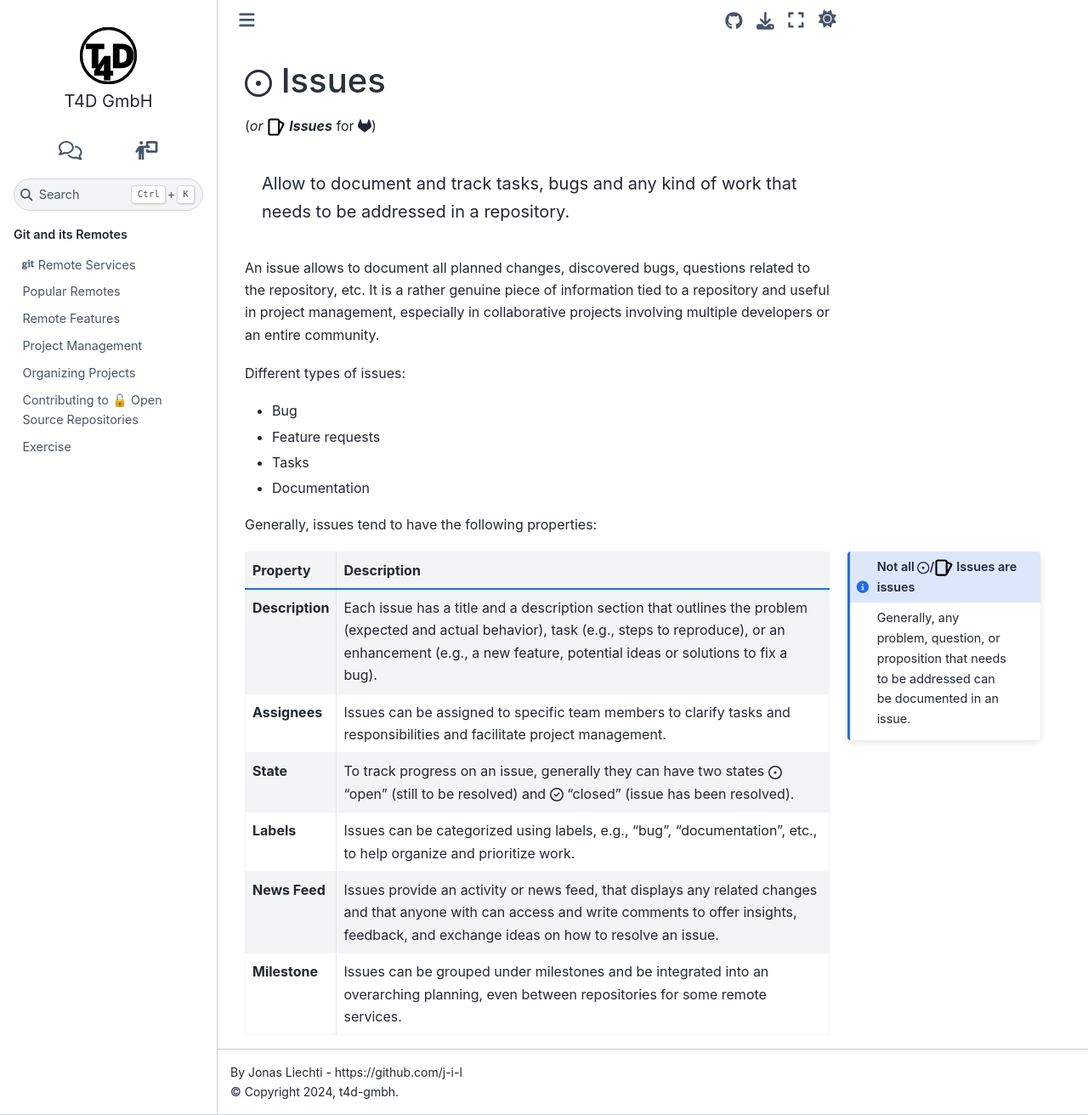
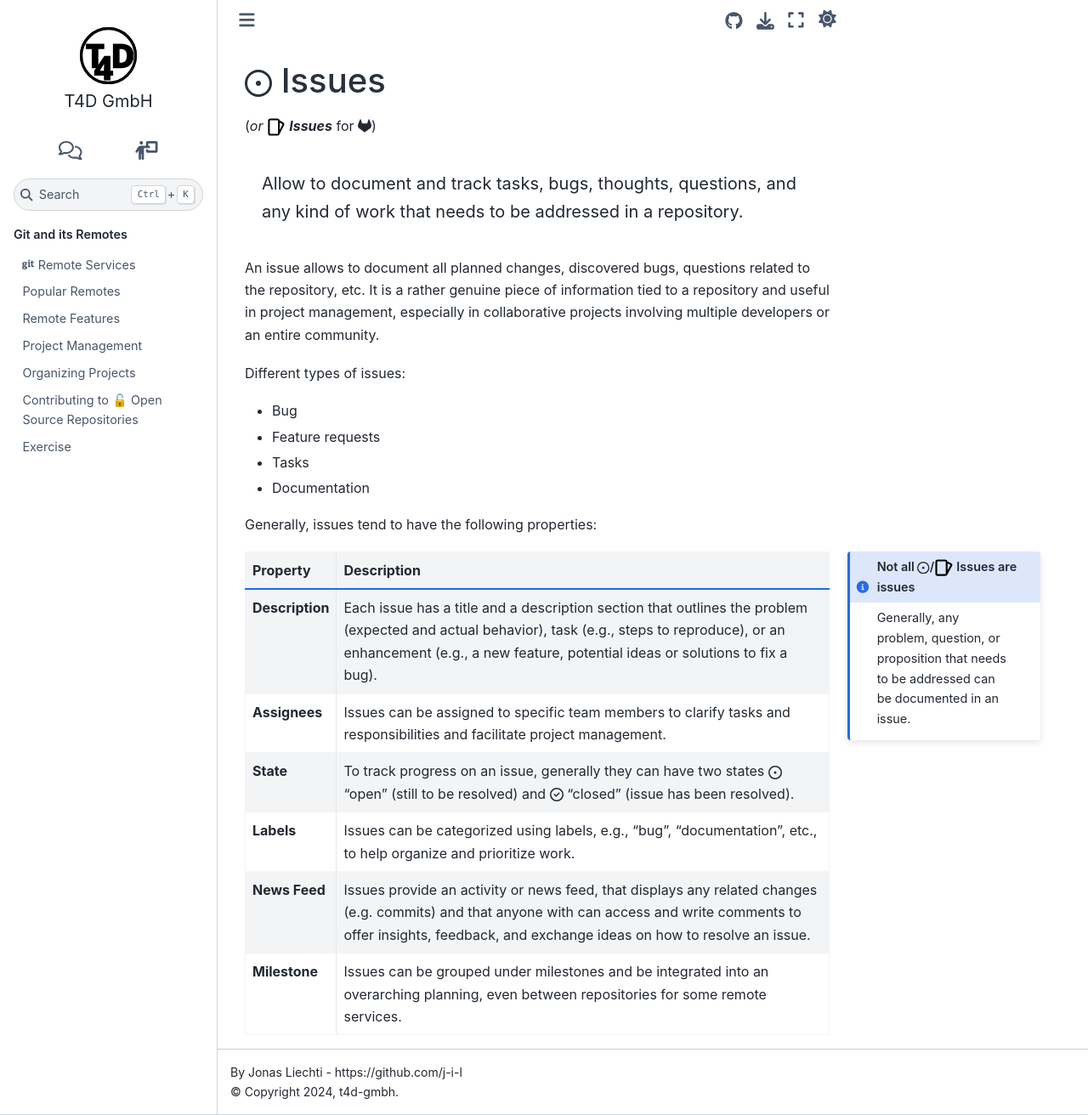
Before and after one commit to t4d-gmbh/git-and-its-remotes, a Sphinx documentation site: the page built from source/content/remote_service_features/collaboration_tools/issues.md, in a window 1280 px wide and 1312 px high. Shown: the whole window at 85% size. Built offline with Sphinx 7.4.7 and the Sphinx Book theme 1.1.4, drawn with Linux system fonts in a browser that asks for light colours; the version number could not be read and is left out.

Commit message:
extended definition of issue

````diff
--- a/source/content/remote_service_features/collaboration_tools/issues.md
+++ b/source/content/remote_service_features/collaboration_tools/issues.md
@@ -3,7 +3,7 @@
 (_or **![issue](./icons/issue.svg) Issues**_ for <i class="fab fa-gitlab"></i>)
 
 ```{epigraph}
-Allow to document and track tasks, bugs and any kind of work that needs to be addressed in a repository.
+Allow to document and track tasks, bugs, thoughts, questions, and any kind of work that needs to be addressed in a repository.
 ```
 {% if page %}
 An issue allows to document all planned changes, discovered bugs, questions related to the repository, etc.
@@ -30,5 +30,5 @@ Generally, any problem, question, or proposition that needs to be addressed can
 | **Assignees**   | {% if slide %}A designated **responsible for managing** this issue.{% else %}Issues can be assigned to specific team members to clarify tasks and responsibilities and facilitate project management.{% endif %}                                      |
 | **State**       | {% if slide %}Either {octicon}`issue-opened` **opened** or {octicon}`issue-closed` **closed**{% else %}To track progress on an issue, generally they can have two states {octicon}`issue-opened` “open” (still to be resolved) and {octicon}`issue-closed` “closed” (issue has been resolved).{% endif %} |
 | **Labels**      | {% if slide %}A set of arbitrary labels{% else %}Issues can be categorized using labels, e.g., “bug”, “documentation”, etc., to help organize and prioritize work.{% endif %}                                             |
-| **News Feed**    | {% if slide %}A **chat like activity feed** that allows commenting{% else %}Issues provide an activity or news feed, that displays any related changes and that anyone with can access and write comments to offer insights, feedback, and exchange ideas on how to resolve an issue.{% endif %}                             |
+| **News Feed**    | {% if slide %}A **chat like activity feed** that allows commenting{% else %}Issues provide an activity or news feed, that displays any related changes (e.g. commits) and that anyone with can access and write comments to offer insights, feedback, and exchange ideas on how to resolve an issue.{% endif %}                             |
 | **Milestone**  | {% if slide %}Affiliation to a {octicon}`milestone;0.8em` Milestone{% else %}Issues can be grouped under milestones and be integrated into an overarching planning, even between repositories for some remote services.{% endif %}   |
````
